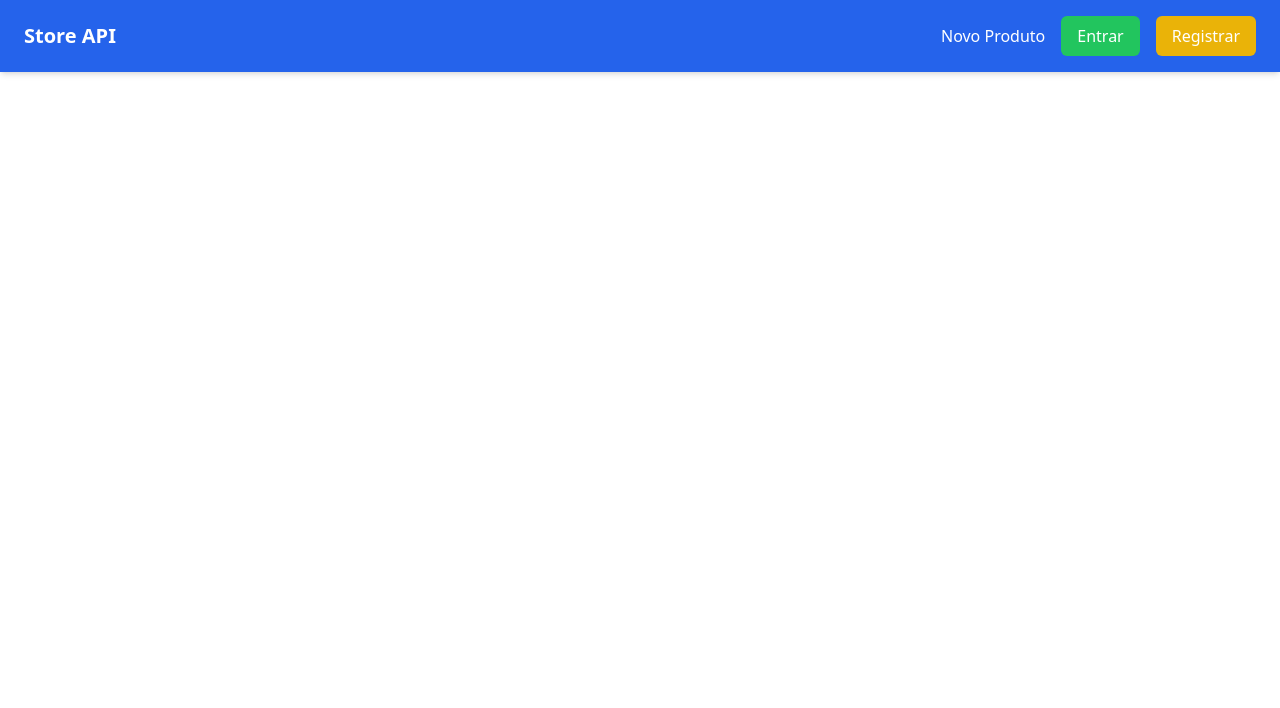
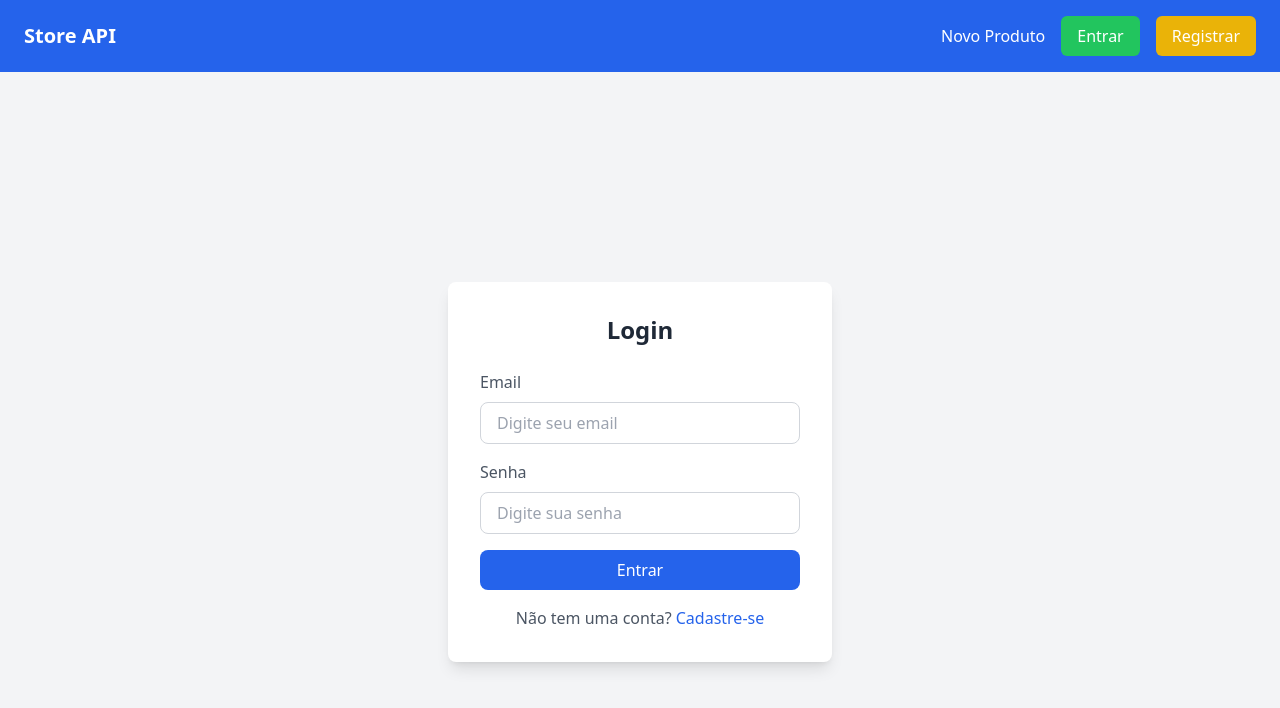
Before and after one commit to JoseToitio/desafio-kinsol-tech, a Nuxt app in the folder frontend/: page /login in a window 1280 px wide. Shown: the top 708 px of the page. Built offline with nearby package versions, Linux system fonts and the light colour scheme.

Commit message:
feat: login page

```diff
--- /dev/null
+++ b/frontend/pages/login.vue
@@ -0,0 +1,78 @@
+<script setup>
+import { ref } from 'vue';
+import { useRouter } from 'vue-router';
+const email = ref('');
+const password = ref('');
+const router = useRouter();
+const { $api } = useNuxtApp();
+const token = useState('token', () => null);
+
+async function login() {
+
+  try {
+    const response = await $api.post('/auth/login', { email: email.value, password: password.value });
+    if (response?.access_token) {
+      token.value = response.access_token;
+      localStorage.setItem('token', response.access_token);
+      router.push('/');
+    } else {
+      console.error('Login falhou, token não retornado');
+    }
+  } catch (error) {
+    console.error('Erro no login:', error.response || error.message || error);
+  }
+}
+</script>
+
+<template>
+  <div class="min-h-screen flex items-center justify-center bg-gray-100">
+    <div class="bg-white p-8 rounded-lg shadow-lg w-full sm:w-96">
+      <h2 class="text-2xl font-semibold text-center text-gray-800 mb-6">Login</h2>
+
+      <!-- Formulário de Login -->
+      <div class="space-y-4">
+        <!-- Campo de Email -->
+        <div>
+          <label for="email" class="block text-gray-600 font-medium">Email</label>
+          <input
+            v-model="email"
+            id="email"
+            type="email"
+            placeholder="Digite seu email"
+            class="mt-2 w-full px-4 py-2 border border-gray-300 rounded-lg focus:outline-none focus:ring-2 focus:ring-blue-500"
+            required
+          />
+        </div>
+
+        <!-- Campo de Senha -->
+        <div>
+          <label for="password" class="block text-gray-600 font-medium">Senha</label>
+          <input
+            v-model="password"
+            id="password"
+            type="password"
+            placeholder="Digite sua senha"
+            class="mt-2 w-full px-4 py-2 border border-gray-300 rounded-lg focus:outline-none focus:ring-2 focus:ring-blue-500"
+            required
+          />
+        </div>
+
+        <!-- Botão de Login -->
+        <div>
+          <button
+            @click="login"
+            class="w-full bg-blue-600 text-white py-2 px-4 rounded-lg hover:bg-blue-700 focus:outline-none focus:ring-2 focus:ring-blue-500"
+          >
+            Entrar
+          </button>
+        </div>
+
+        <!-- Link para registro -->
+        <div class="text-center mt-4">
+          <span class="text-gray-600">Não tem uma conta? </span>
+          <router-link to="/register" class="text-blue-600 hover:text-blue-700">Cadastre-se</router-link>
+        </div>
+      </div>
+    </div>
+  </div>
+</template>
```
